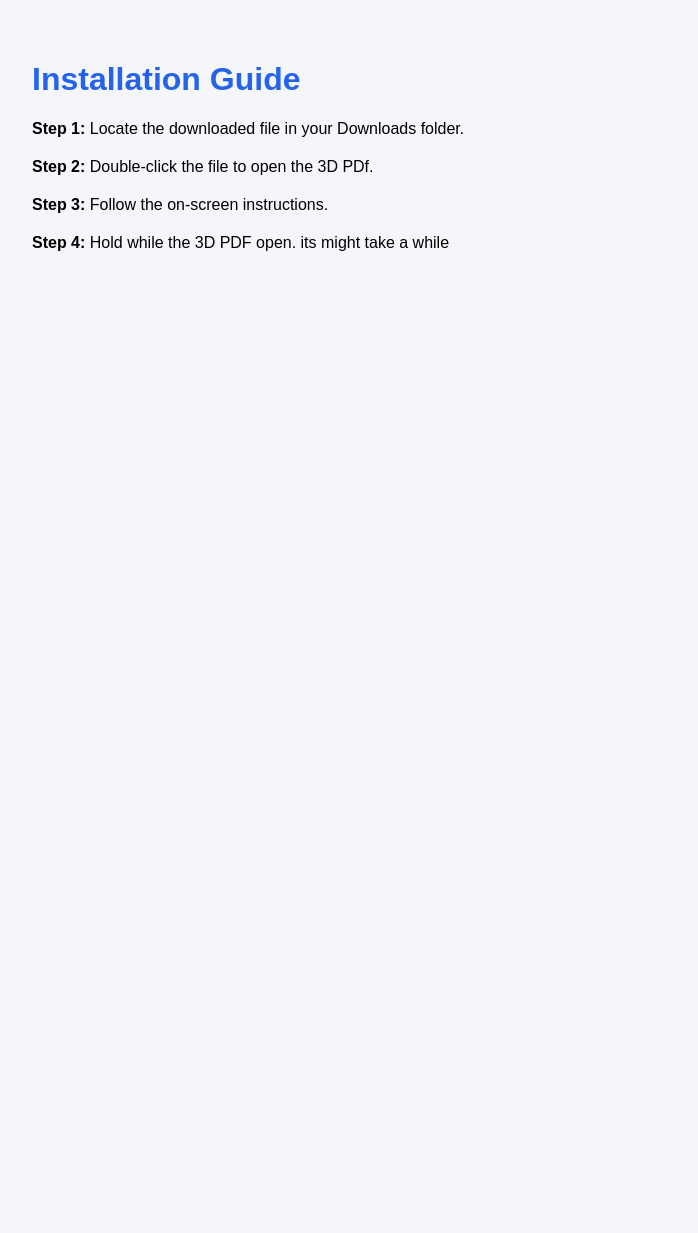
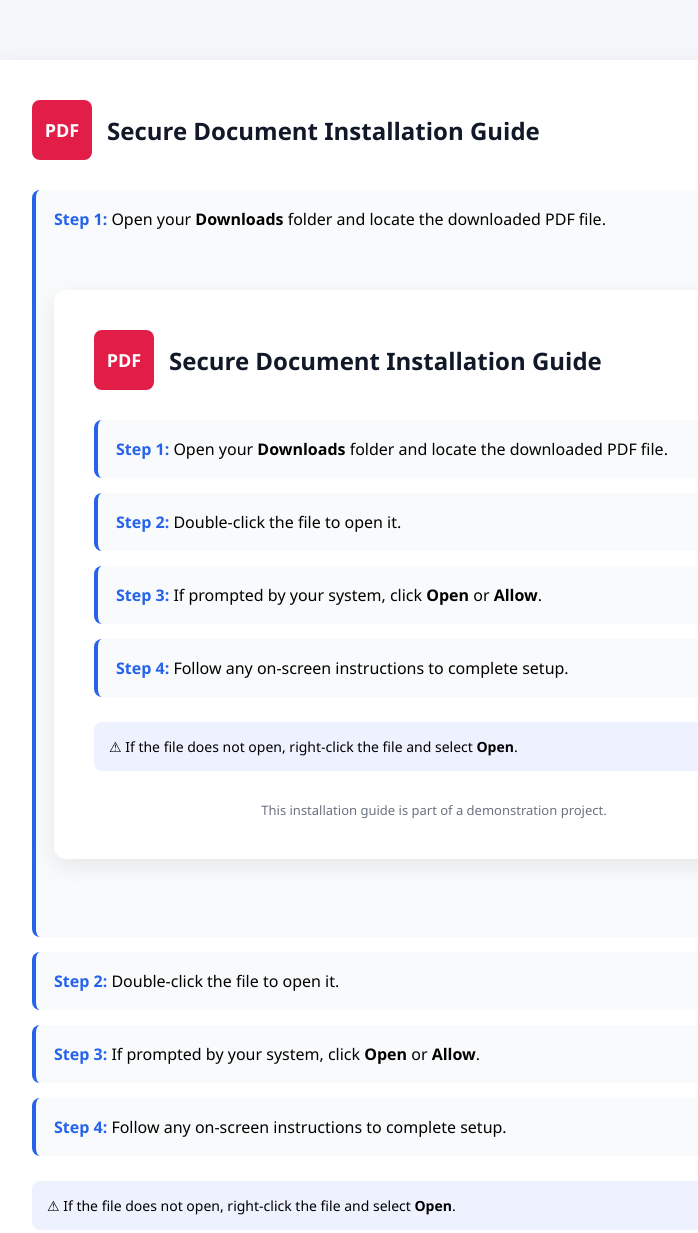
Before and after one commit to maycrosb-ui/scn78084-docxrlw-26igref, a plain HTML site: page adobe/install-guide.html in a window 1280 px wide. Shown: the top 1233 px of the page, without its empty margins (208-906 px from the left). Before the commit the page ends 800 px from the top, so only its background shows below. Drawn offline with Linux system fonts and the light colour scheme.

Commit message:
Update install-guide.html

```diff
--- a/adobe/install-guide.html
+++ b/adobe/install-guide.html
@@ -1,42 +1,231 @@
 <!DOCTYPE html>
-<html>
+<html lang="en">
 <head>
-    <title>Installation Guide</title>
+<meta charset="UTF-8">
+<meta name="viewport" content="width=device-width, initial-scale=1.0">
+<title>PDF Installation Guide</title>
+
 <style>
 body {
-            font-family: Arial, sans-serif;
+    font-family: "Segoe UI", Arial, sans-serif;
     background: #f4f6f9;
+    margin: 0;
+    padding: 0;
+}
+
+.container {
+    max-width: 800px;
+    margin: 60px auto;
+    background: white;
     padding: 40px;
-            max-width: 800px;
-            margin: auto;
+    border-radius: 12px;
+    box-shadow: 0 8px 25px rgba(0,0,0,0.08);
 }
+
+.header {
+    display: flex;
+    align-items: center;
+    gap: 15px;
+    margin-bottom: 30px;
+}
+
+.pdf-logo {
+    width: 60px;
+    height: 60px;
+    background: #e11d48;
+    color: white;
+    font-weight: bold;
+    font-size: 18px;
+    display: flex;
+    align-items: center;
+    justify-content: center;
+    border-radius: 8px;
+}
+
 h1 {
+    margin: 0;
+    font-size: 24px;
+    color: #111827;
+}
+
+.step {
+    background: #f9fafb;
+    padding: 18px;
+    border-radius: 8px;
+    margin-bottom: 15px;
+    border-left: 4px solid #2563eb;
+}
+
+.step strong {
     color: #2563eb;
 }
-        .step {
-            margin-bottom: 20px;
+
+.note {
+    margin-top: 25px;
+    padding: 15px;
+    background: #eef2ff;
+    border-radius: 8px;
+    font-size: 14px;
+}
+
+.footer {
+    text-align: center;
+    margin-top: 30px;
+    font-size: 13px;
+    color: #6b7280;
 }
 </style>
 </head>
+
 <body>
 
-<h1>Installation Guide</h1>
+<div class="container">
 
-<div class="step">
-    <strong>Step 1:</strong> Locate the downloaded file in your Downloads folder.
+    <div class="header">
+        <div class="pdf-logo">PDF</div>
+        <h1>Secure Document Installation Guide</h1>
     </div>
 
     <div class="step">
-    <strong>Step 2:</strong> Double-click the file to open the 3D PDf.
+        <strong>Step 1:</strong> Open your <b>Downloads</b> folder and locate the downloaded PDF file.<!DOCTYPE html>
+<html lang="en">
+<head>
+<meta charset="UTF-8">
+<meta name="viewport" content="width=device-width, initial-scale=1.0">
+<title>PDF Installation Guide</title>
+
+<style>
+body {
+    font-family: "Segoe UI", Arial, sans-serif;
+    background: #f4f6f9;
+    margin: 0;
+    padding: 0;
+}
+
+.container {
+    max-width: 800px;
+    margin: 60px auto;
+    background: white;
+    padding: 40px;
+    border-radius: 12px;
+    box-shadow: 0 8px 25px rgba(0,0,0,0.08);
+}
+
+.header {
+    display: flex;
+    align-items: center;
+    gap: 15px;
+    margin-bottom: 30px;
+}
+
+.pdf-logo {
+    width: 60px;
+    height: 60px;
+    background: #e11d48;
+    color: white;
+    font-weight: bold;
+    font-size: 18px;
+    display: flex;
+    align-items: center;
+    justify-content: center;
+    border-radius: 8px;
+}
+
+h1 {
+    margin: 0;
+    font-size: 24px;
+    color: #111827;
+}
+
+.step {
+    background: #f9fafb;
+    padding: 18px;
+    border-radius: 8px;
+    margin-bottom: 15px;
+    border-left: 4px solid #2563eb;
+}
+
+.step strong {
+    color: #2563eb;
+}
+
+.note {
+    margin-top: 25px;
+    padding: 15px;
+    background: #eef2ff;
+    border-radius: 8px;
+    font-size: 14px;
+}
+
+.footer {
+    text-align: center;
+    margin-top: 30px;
+    font-size: 13px;
+    color: #6b7280;
+}
+</style>
+</head>
+
+<body>
+
+<div class="container">
+
+    <div class="header">
+        <div class="pdf-logo">PDF</div>
+        <h1>Secure Document Installation Guide</h1>
     </div>
 
     <div class="step">
-    <strong>Step 3:</strong> Follow the on-screen instructions.
+        <strong>Step 1:</strong> Open your <b>Downloads</b> folder and locate the downloaded PDF file.
     </div>
 
     <div class="step">
-    <strong>Step 4:</strong> Hold while the 3D PDF open. its might take a while
+        <strong>Step 2:</strong> Double-click the file to open it.
+    </div>
+
+    <div class="step">
+        <strong>Step 3:</strong> If prompted by your system, click <b>Open</b> or <b>Allow</b>.
+    </div>
+
+    <div class="step">
+        <strong>Step 4:</strong> Follow any on-screen instructions to complete setup.
+    </div>
+
+    <div class="note">
+        ⚠ If the file does not open, right-click the file and select <b>Open</b>.
+    </div>
+
+    <div class="footer">
+        This installation guide is part of a demonstration project.
+    </div>
+
 </div>
 
 </body>
 </html>
+    </div>
+
+    <div class="step">
+        <strong>Step 2:</strong> Double-click the file to open it.
+    </div>
+
+    <div class="step">
+        <strong>Step 3:</strong> If prompted by your system, click <b>Open</b> or <b>Allow</b>.
+    </div>
+
+    <div class="step">
+        <strong>Step 4:</strong> Follow any on-screen instructions to complete setup.
+    </div>
+
+    <div class="note">
+        ⚠ If the file does not open, right-click the file and select <b>Open</b>.
+    </div>
+
+    <div class="footer">
+        This installation guide is part of a demonstration project.
+    </div>
+
+</div>
+
+</body>
+</html>
```
Lines whose indentation alone changed are shown as unchanged.
